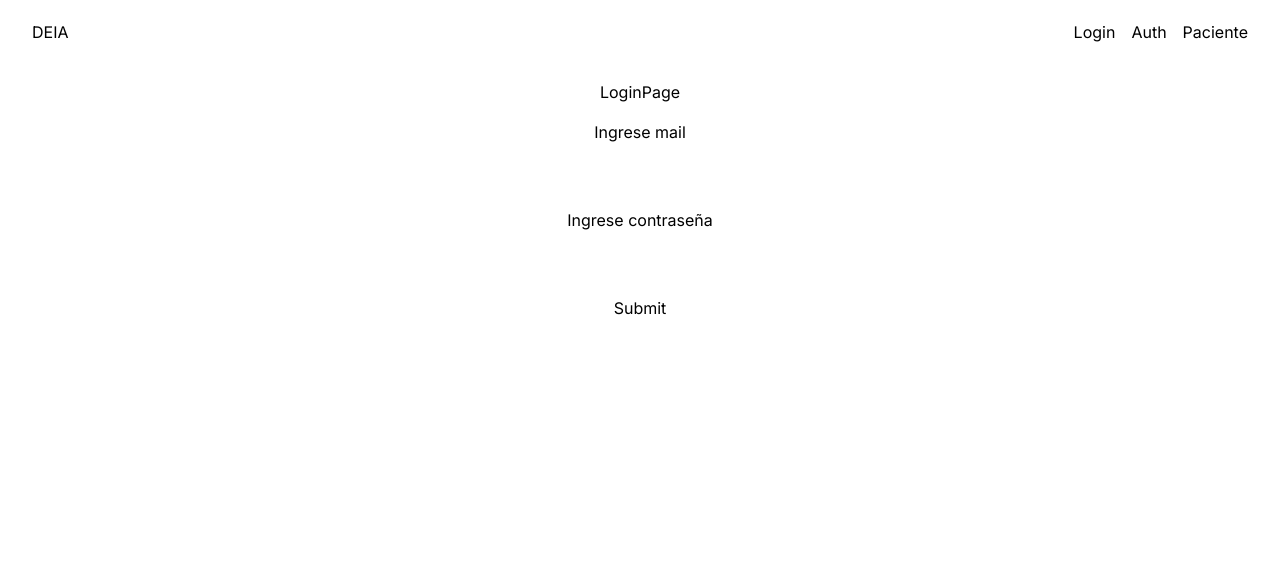
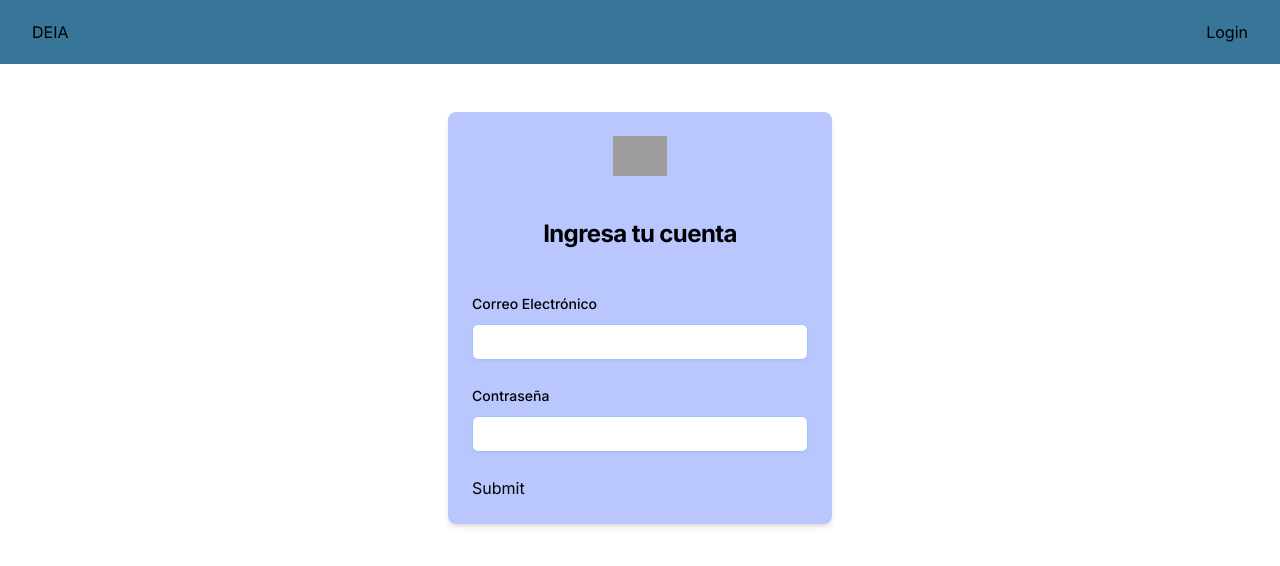
Before and after one commit to proydeia/deia, a Next.js app: page /login in a window 1280 px wide. Shown: the top 566 px of the page. Built offline with nearby package versions, Linux system fonts and the light colour scheme; grey boxes are pictures that could not be loaded; what @vercel/postgres-kysely would draw is missing.

Commit message:
login prolijo y con colores +testeo de pasaje de props

```diff
--- a/app/globals.css
+++ b/app/globals.css
@@ -6,6 +6,7 @@
     :root {
       --color-primary: 186 199 255;
       --color-secondary: 55 117 153;
+      --color-third: 8 91 139;
       /* ... */
     }
   }
--- a/app/login/page.tsx
+++ b/app/login/page.tsx
@@ -10,29 +10,62 @@ export default function LoginPage() {
 
     return (
         <>
-            <Navbar />
-            <main className="flex justify-center items-center h-full flex-col ">
+        <Navbar />
+        <div className="flex min-h-full flex-1 flex-col justify-center items-center  px-6 py-12 lg:px-8">
+          <div className="bg-primary shadow-md rounded-lg p-6 sm:mx-auto sm:w-full sm:max-w-sm">
+            <div className="sm:mx-auto sm:w-full sm:max-w-sm">
+              <img
+                className="mx-auto h-10 w-auto"
+                src="https://tailwindui.com/img/logos/mark.svg?color=indigo&shade=600"
+                alt="Your Company"
+              />
+              <h2 className="mt-10 text-center text-2xl font-bold leading-9 tracking-tight text-gray-900">
+                Ingresa tu cuenta
+              </h2>
+            </div>
 
-                <h1 className="p-4 ">LoginPage</h1>
-                <form
-                method="post"
-                className="flex flex-col items-center gap-4 w-1/2"
-                action={formAction}>
+            <div className="mt-10 sm:mx-auto sm:w-full sm:max-w-sm">
+              <form className="space-y-6" action={formAction} method="POST">
+                <div>
+                  <label htmlFor="email" className="block text-sm font-medium leading-6 text-gray-900">
+                    Correo Electrónico
+                  </label>
+                  <div className="mt-2">
+                    <input
+                      id="user"
+                      name="user"
+                      type="text"
+                      required
+                      className="block w-full rounded-md border-0 py-1.5 text-gray-900 shadow-sm ring-1 ring-inset ring-gray-300 placeholder:text-gray-400 focus:ring-2 focus:ring-inset focus:ring-indigo-600 sm:text-sm sm:leading-6"
+                    />
+                    {state?.errors?.user && <p>{state.errors.user}</p>}
+                  </div>
+                </div>
 
-                    <label>Ingrese mail</label>
-                    <input name="user" id="user" type="text" className="w-1/2 h-8 bg-red-100 border-none"></input>
-                    {state?.errors?.user && <p>{state.errors.user}</p>}
-
-                    <label>Ingrese contraseña</label>
-                    <input name="password" id="user" type="password" className="w-1/2 h-8 bg-red-100 border-none"></input>
-                    {state?.errors?.password && <p>{state.errors.password}</p>}
-
-                    <FormButton />
-                    {state?.message && <p>{state.message}</p>}
-
-                </form>
-
-            </main>
-        </>
+                <div>
+                  <div className="flex items-center justify-between">
+                    <label htmlFor="password" className="block text-sm font-medium leading-6 text-gray-900">
+                      Contraseña
+                    </label>
+                  </div>
+                  <div className="mt-2">
+                    <input
+                      id="user"
+                      name="password"
+                      type="password"
+                      autoComplete="current-password"
+                      required
+                      className="block w-full rounded-md border-0 py-1.5 text-gray-900 shadow-sm ring-1 ring-inset ring-gray-300 placeholder:text-gray-400 focus:ring-2 focus:ring-inset focus:ring-indigo-600 sm:text-sm sm:leading-6"
+                      />
+                      {state?.errors?.password && <p>{state.errors.password}</p>}
+                  </div>
+                </div>
+                <FormButton/>
+                {state?.message && <p>{state.message}</p>}
+              </form>
+            </div>
+          </div>
+        </div>
+      </>
     );
 }
--- a/app/navBar.tsx
+++ b/app/navBar.tsx
@@ -11,7 +11,7 @@ const Navbar = () => {
 
     return (
         <>
-            <nav className="bg-black">
+            <nav className="bg-secondary">
                 <div className=" max-w-7xl mx-auto px-4 sm:px-6 lg:px-8">
                     <div className="flex items-center justify-between h-16">
                         <div className="flex items-center">
@@ -21,9 +21,8 @@ const Navbar = () => {
                         </div>
                         <div className="hidden md:block">
                             <div className="ml-4 flex items-center space-x-4">
-                                <Link href="./login" className="text-white hover:bg-white hover:text-black rounded-lg">Login</Link>
-                                <Link href="./authorized" className="text-white hover:bg-white hover:text-black rounded-lg">Auth</Link>
-                                <Link href="./paciente" className="text-white hover:bg-white hover:text-black rounded-lg">Paciente</Link>
+                                <Link href="./login" className="text-white hover:bg-white hover:text-primary rounded-lg">Login</Link>
+
                             </div>
                         </div>
                     <div className="md:hidden flex items-center">
--- /dev/null
+++ b/app/testeos_front/page.tsx
@@ -0,0 +1,16 @@
+'use client'
+import { useState } from "react"
+
+export default function Testeo() {
+    const [etapa, setEtapa] = useState()
+    //averiguar como pasar las props de los inputs
+    return (
+        <div className="flex min-h-full flex-1 flex-col justify-center items-center  px-6 py-12 lg:px-8">
+        <div className="bg-primary shadow-md rounded-lg p-6 sm:mx-auto sm:w-full sm:max-w-lg">
+
+        </div>
+      </div>
+
+
+    )
+}
--- a/tailwind.config.ts
+++ b/tailwind.config.ts
@@ -10,6 +10,7 @@ const config: Config = {
     colors:{
       primary: 'rgb(var(--color-primary) / <alpha-value>)',
       secondary: 'rgb(var(--color-secondary) / <alpha-value>)',
+      third: 'rgb(var(--color-third) / <alpha-value>)',
     }
   },
   plugins: [],
```
